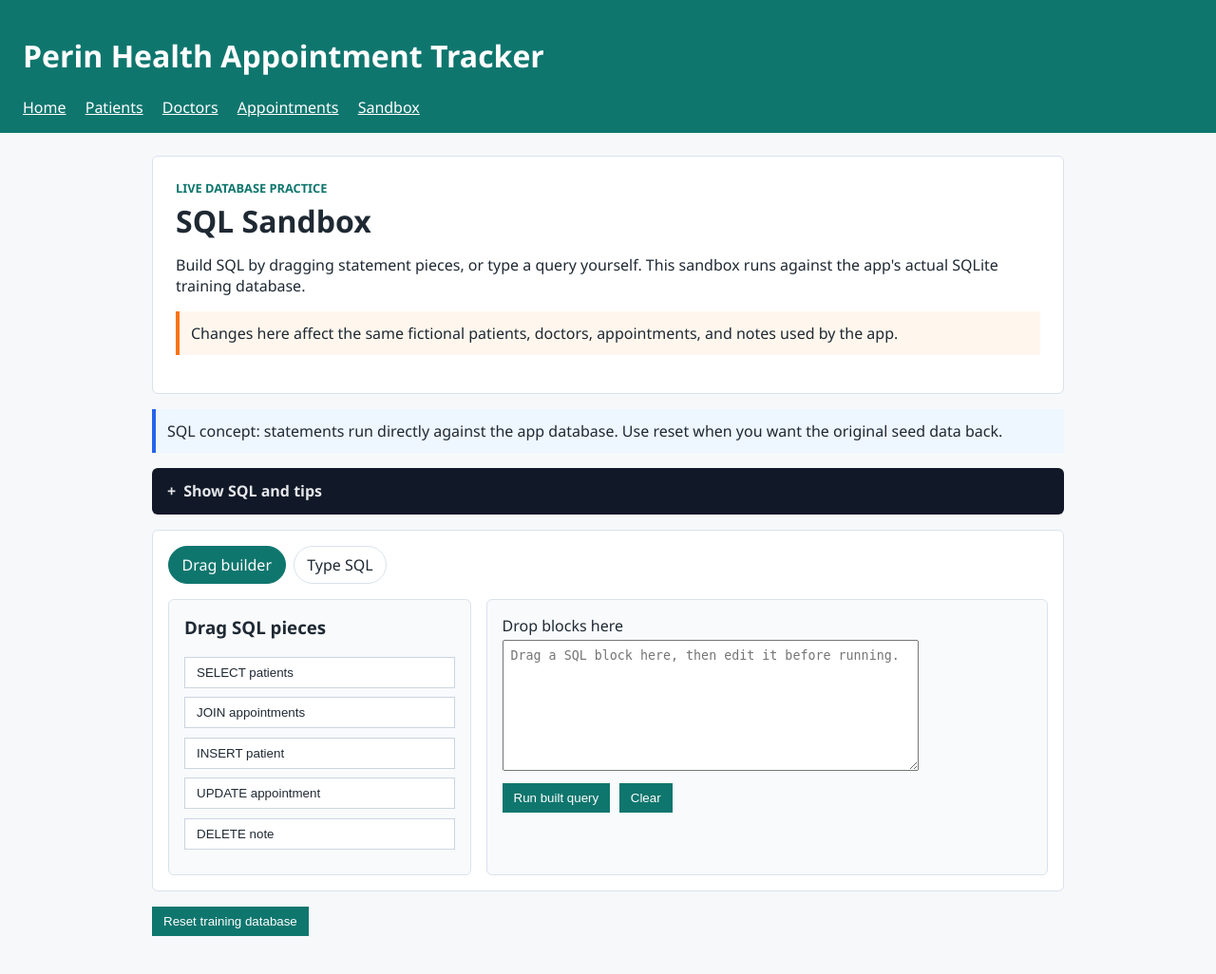
After one commit to martin-harley/PerinHealthInterns, a Flask app: page /sandbox in a window 1280 px wide. The commit adds this page. Shown: the whole page at 95% size. Run offline with Flask 3, Linux system fonts and the light colour scheme.

Commit message:
feat: add live sql sandbox

```diff
--- a/app.py
+++ b/app.py
@@ -49,6 +49,68 @@ def create_app(test_config=None):
     @app.route("/")
     def index():
         return render_template("index.html")
+
+    def run_sandbox_sql(sql):
+        cleaned_sql = sql.strip()
+        if not cleaned_sql:
+            return {
+                "error": "Type or build a SQL statement before running it.",
+                "sql": sql,
+                "columns": [],
+                "rows": [],
+                "message": None,
+            }
+
+        db = get_db()
+        try:
+            cursor = db.execute(cleaned_sql)
+            if cursor.description:
+                columns = [column[0] for column in cursor.description]
+                rows = [dict(row) for row in cursor.fetchall()]
+                return {
+                    "error": None,
+                    "sql": cleaned_sql,
+                    "columns": columns,
+                    "rows": rows,
+                    "message": f"Query returned {len(rows)} row(s).",
+                }
+
+            db.commit()
+            return {
+                "error": None,
+                "sql": cleaned_sql,
+                "columns": [],
+                "rows": [],
+                "message": f"Query executed successfully. Rows changed: {cursor.rowcount}.",
+            }
+        except sqlite3.Error as error:
+            db.rollback()
+            return {
+                "error": str(error),
+                "sql": cleaned_sql,
+                "columns": [],
+                "rows": [],
+                "message": None,
+            }
+
+    @app.route("/sandbox")
+    def sandbox():
+        return render_template("sandbox.html")
+
+    @app.post("/sandbox/run")
+    def sandbox_run():
+        sql = request.form.get("sql", "")
+        mode = request.form.get("mode", "typed")
+        result = run_sandbox_sql(sql)
+        return render_template("sandbox.html", result=result, active_mode=mode)
+
+    @app.post("/sandbox/reset")
+    def sandbox_reset():
+        init_db()
+        return render_template(
+            "sandbox.html",
+            reset_message="Sandbox reset to the seed training data.",
+        )
 
     @app.route("/patients")
     def patients_list():
--- /dev/null
+++ b/static/sandbox.js
@@ -0,0 +1,37 @@
+const blocks = document.querySelectorAll(".sql-block");
+const builder = document.querySelector("#builder-sql");
+
+function appendSql(sql) {
+  if (!builder) return;
+  const separator = builder.value.trim() ? "\n" : "";
+  builder.value = `${builder.value}${separator}${sql}`;
+  builder.focus();
+}
+
+blocks.forEach((block) => {
+  block.addEventListener("dragstart", (event) => {
+    event.dataTransfer.setData("text/plain", block.dataset.sql);
+  });
+
+  block.addEventListener("click", () => {
+    appendSql(block.dataset.sql);
+  });
+});
+
+if (builder) {
+  builder.addEventListener("dragover", (event) => {
+    event.preventDefault();
+  });
+
+  builder.addEventListener("drop", (event) => {
+    event.preventDefault();
+    appendSql(event.dataTransfer.getData("text/plain"));
+  });
+}
+
+document.querySelectorAll("[data-clear-target]").forEach((button) => {
+  button.addEventListener("click", () => {
+    const target = document.getElementById(button.dataset.clearTarget);
+    if (target) target.value = "";
+  });
+});
--- a/static/styles.css
+++ b/static/styles.css
@@ -234,3 +234,119 @@ button,
   margin-top: 1rem;
   padding-top: 1rem;
 }
+
+.success-panel,
+.error-panel {
+  border-radius: 6px;
+  margin-bottom: 1rem;
+  padding: 0.75rem;
+}
+
+.success-panel {
+  background: #ecfdf5;
+  border: 1px solid #a7f3d0;
+  color: #065f46;
+}
+
+.error-panel {
+  background: #fef2f2;
+  border: 1px solid #fecaca;
+  color: #991b1b;
+}
+
+.sandbox-tabs {
+  background: white;
+  border: 1px solid #d9e2ec;
+  border-radius: 6px;
+  margin-bottom: 1rem;
+  padding: 1rem;
+}
+
+.sandbox-tabs > input {
+  position: absolute;
+  opacity: 0;
+}
+
+.tab-list {
+  display: flex;
+  flex-wrap: wrap;
+  gap: 0.5rem;
+  margin-bottom: 1rem;
+}
+
+.tab-list label {
+  border: 1px solid #d9e2ec;
+  border-radius: 999px;
+  cursor: pointer;
+  display: inline-block;
+  margin: 0;
+  padding: 0.5rem 0.85rem;
+}
+
+#tab-builder:checked ~ .tab-list label[for="tab-builder"],
+#tab-typed:checked ~ .tab-list label[for="tab-typed"] {
+  background: #0f766e;
+  border-color: #0f766e;
+  color: white;
+}
+
+.tab-panel {
+  display: none;
+}
+
+#tab-builder:checked ~ .builder-panel,
+#tab-typed:checked ~ .typed-panel {
+  display: block;
+}
+
+.sandbox-layout {
+  display: grid;
+  gap: 1rem;
+  grid-template-columns: minmax(220px, 0.7fr) minmax(280px, 1.3fr);
+}
+
+.block-palette,
+.sandbox-editor,
+.query-result {
+  background: #f8fafc;
+  border: 1px solid #d9e2ec;
+  border-radius: 6px;
+  padding: 1rem;
+}
+
+.block-palette h3,
+.query-result h3 {
+  margin-top: 0;
+}
+
+.sql-block {
+  background: white;
+  border: 1px solid #cbd5e1;
+  color: #1f2933;
+  cursor: grab;
+  display: block;
+  margin-bottom: 0.6rem;
+  text-align: left;
+  width: 100%;
+}
+
+.sandbox-actions,
+.reset-form {
+  display: flex;
+  flex-wrap: wrap;
+  gap: 0.6rem;
+}
+
+.reset-form {
+  margin-bottom: 1rem;
+}
+
+.query-result {
+  overflow-x: auto;
+}
+
+@media (max-width: 760px) {
+  .sandbox-layout {
+    grid-template-columns: 1fr;
+  }
+}
--- a/templates/base.html
+++ b/templates/base.html
@@ -14,6 +14,7 @@
         <a href="{{ url_for('patients_list') }}">Patients</a>
         <a href="{{ url_for('doctors_list') }}">Doctors</a>
         <a href="{{ url_for('appointments_list') }}">Appointments</a>
+        <a href="{{ url_for('sandbox') }}">Sandbox</a>
       </nav>
     </header>
     <main>
--- /dev/null
+++ b/templates/sandbox.html
@@ -0,0 +1,112 @@
+{% extends "base.html" %}
+{% from "_sql_help.html" import sql_help %}
+
+{% block title %}SQL Sandbox{% endblock %}
+
+{% block content %}
+  <section class="home-hero sandbox-hero">
+    <div>
+      <p class="eyebrow">Live database practice</p>
+      <h2>SQL Sandbox</h2>
+      <p>
+        Build SQL by dragging statement pieces, or type a query yourself.
+        This sandbox runs against the app's actual SQLite training database.
+      </p>
+      <p class="safety-note">Changes here affect the same fictional patients, doctors, appointments, and notes used by the app.</p>
+    </div>
+  </section>
+
+  {% if reset_message %}
+    <section class="success-panel">{{ reset_message }}</section>
+  {% endif %}
+
+  <section class="sql-panel">SQL concept: statements run directly against the app database. Use reset when you want the original seed data back.</section>
+  {{ sql_help(
+    "Try SELECT first to inspect data, then experiment with INSERT, UPDATE, and DELETE. If you break the training data, reset restores schema.sql and seed.sql.",
+    [
+      "SELECT id, first_name, last_name FROM patients;",
+      "INSERT INTO patients (first_name, last_name, date_of_birth, phone)\nVALUES ('Riley', 'Sandbox', '1999-09-09', '555-0200');",
+      "UPDATE appointments\nSET status = 'completed'\nWHERE id = 1;",
+      "DELETE FROM appointment_notes\nWHERE id = 1;"
+    ]
+  ) }}
+
+  <section class="sandbox-tabs">
+    <input type="radio" name="sandbox-tab" id="tab-builder" {% if active_mode != "typed" %}checked{% endif %}>
+    <input type="radio" name="sandbox-tab" id="tab-typed" {% if active_mode == "typed" %}checked{% endif %}>
+
+    <div class="tab-list" aria-label="SQL sandbox modes">
+      <label for="tab-builder">Drag builder</label>
+      <label for="tab-typed">Type SQL</label>
+    </div>
+
+    <div class="tab-panel builder-panel">
+      <div class="sandbox-layout">
+        <section class="block-palette" aria-label="Draggable SQL blocks">
+          <h3>Drag SQL pieces</h3>
+          <button class="sql-block" type="button" draggable="true" data-sql="SELECT id, first_name, last_name FROM patients;">SELECT patients</button>
+          <button class="sql-block" type="button" draggable="true" data-sql="SELECT appointments.id, patients.first_name || ' ' || patients.last_name AS patient_name, doctors.first_name || ' ' || doctors.last_name AS doctor_name, appointments.status FROM appointments JOIN patients ON appointments.patient_id = patients.id JOIN doctors ON appointments.doctor_id = doctors.id;">JOIN appointments</button>
+          <button class="sql-block" type="button" draggable="true" data-sql="INSERT INTO patients (first_name, last_name, date_of_birth, phone) VALUES ('Riley', 'Sandbox', '1999-09-09', '555-0200');">INSERT patient</button>
+          <button class="sql-block" type="button" draggable="true" data-sql="UPDATE appointments SET status = 'completed' WHERE id = 1;">UPDATE appointment</button>
+          <button class="sql-block" type="button" draggable="true" data-sql="DELETE FROM appointment_notes WHERE id = 1;">DELETE note</button>
+        </section>
+
+        <form class="sandbox-editor" method="post" action="{{ url_for('sandbox_run') }}">
+          <input type="hidden" name="mode" value="builder">
+          <label>Drop blocks here
+            <textarea id="builder-sql" name="sql" rows="8" placeholder="Drag a SQL block here, then edit it before running.">{{ result.sql if result and active_mode == "builder" else "" }}</textarea>
+          </label>
+          <div class="sandbox-actions">
+            <button type="submit">Run built query</button>
+            <button type="button" class="button-secondary" data-clear-target="builder-sql">Clear</button>
+          </div>
+        </form>
+      </div>
+    </div>
+
+    <div class="tab-panel typed-panel">
+      <form class="sandbox-editor" method="post" action="{{ url_for('sandbox_run') }}">
+        <input type="hidden" name="mode" value="typed">
+        <label>Type SQL
+          <textarea name="sql" rows="10" placeholder="SELECT * FROM patients;">{{ result.sql if result and active_mode == "typed" else "" }}</textarea>
+        </label>
+        <div class="sandbox-actions">
+          <button type="submit">Run typed query</button>
+        </div>
+      </form>
+    </div>
+  </section>
+
+  <form class="reset-form" method="post" action="{{ url_for('sandbox_reset') }}" onsubmit="return confirm('Reset the database back to the seed training data?');">
+    <button type="submit">Reset training database</button>
+  </form>
+
+  {% if result %}
+    <section class="query-result">
+      <h3>Result</h3>
+      {% if result.error %}
+        <p class="error-panel">{{ result.error }}</p>
+      {% else %}
+        <p class="success-panel">{{ result.message }}</p>
+        {% if result.columns %}
+          <table>
+            <tr>
+              {% for column in result.columns %}
+                <th>{{ column }}</th>
+              {% endfor %}
+            </tr>
+            {% for row in result.rows %}
+              <tr>
+                {% for column in result.columns %}
+                  <td>{{ row[column] }}</td>
+                {% endfor %}
+              </tr>
+            {% endfor %}
+          </table>
+        {% endif %}
+      {% endif %}
+    </section>
+  {% endif %}
+
+  <script src="{{ url_for('static', filename='sandbox.js') }}"></script>
+{% endblock %}
```
Also changed, not shown: tests/test_app.py (+67 -0 lines), README.md.
